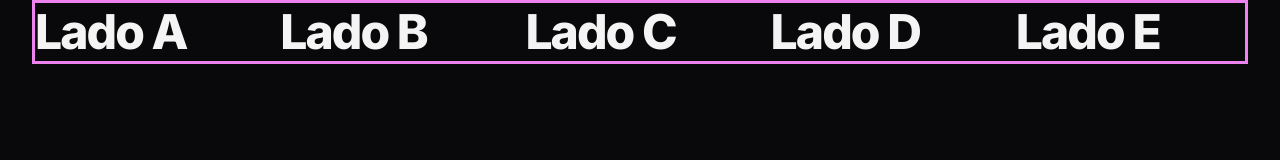
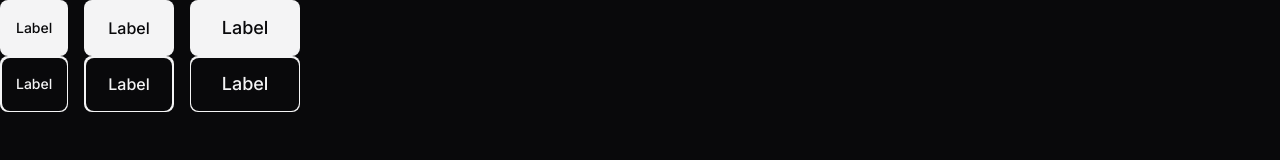
Before and after one commit to RonaldJr12BR/projeto-zingen, a plain HTML site: page index.html in a window 1280 px wide. Drawn offline with Linux system fonts and the light colour scheme.

Commit message:
Estilizando os botões

```diff
--- a/index.html
+++ b/index.html
@@ -16,14 +16,16 @@
     />
   </head>
   <body>
-    <header>
-      <div class="container even-columns">
-        <h2>Lado A</h2>
-        <h2>Lado B</h2>
-        <h2>Lado C</h2>
-        <h2>Lado D</h2>
-        <h2>Lado E</h2>
-      </div>
-    </header>
+    <div class="flex gap-1">
+      <a href="#" class="btn btn-sm">Label</a>
+      <span href="#" class="btn btn-md">Label</span>
+      <button href="#" class="btn btn-lg">Label</button>
+    </div>
+
+    <div class="flex gap-1">
+      <a aria-label="Label" href="#" class="btn btn-sm"></a>
+      <span aria-label="Label" href="#" class="btn btn-md"></span>
+      <button aria-label="Label" href="#" class="btn btn-lg"></button>
+    </div>
   </body>
 </html>
--- /dev/null
+++ b/styles/buttons.css
@@ -0,0 +1,65 @@
+.btn {
+  --btn-bg-color: var(--text-color-primary);
+  --btn-color: var(--bg-color);
+  border: 0;
+
+  display: flex;
+  align-items: center;
+  justify-content: center;
+  width: fit-content;
+
+  border-radius: 0.5rem;
+
+  font: var(--fw-md) var(--fs-base) / 1.5rem var(--ff-sans);
+
+  cursor: pointer;
+
+  background: var(--btn-bg-color);
+  color: var(--btn-color);
+}
+
+.btn:hover {
+  --btn-bg-color: linear-gradient(
+    90deg,
+    var(--brand-color-secondary) 0%,
+    var(--brand-color-primary) 100%
+  );
+  --btn-color: var(--surface-color);
+}
+
+.btn-sm {
+  padding: 0.5rem 1rem;
+  font-size: var(--fs-sm);
+}
+
+.btn-md {
+  padding: 0.75rem 1.5rem;
+  font-size: var(--fs-base);
+}
+
+.btn-lg {
+  padding: 1rem 2rem;
+  font-size: 1.125rem;
+}
+
+.btn[aria-label] {
+  position: relative;
+
+  &::before {
+    content: "";
+    position: absolute;
+    border-radius: inherit;
+    inset: 1.5px;
+    background-color: var(--bg-color);
+  }
+
+  &::after {
+    content: attr(aria-label);
+    background: var(--btn-bg-color);
+    -webkit-background-clip: text;
+    background-clip: text;
+    color: transparent;
+    position: relative;
+    z-index: 1;
+  }
+}
--- a/styles/index.css
+++ b/styles/index.css
@@ -1,2 +1,3 @@
 @import url(global.css);
 @import url(utility.css);
+@import url(buttons.css);
--- a/styles/utility.css
+++ b/styles/utility.css
@@ -30,6 +30,18 @@
   gap: 1rem;
 }
 
+.flex {
+  display: flex;
+}
+
+.gap-1 {
+  gap: 1rem;
+}
+
+.grid {
+  display: grid;
+}
+
 @media (width >= 80em) {
   .container {
     --max-width: 80rem;
```
